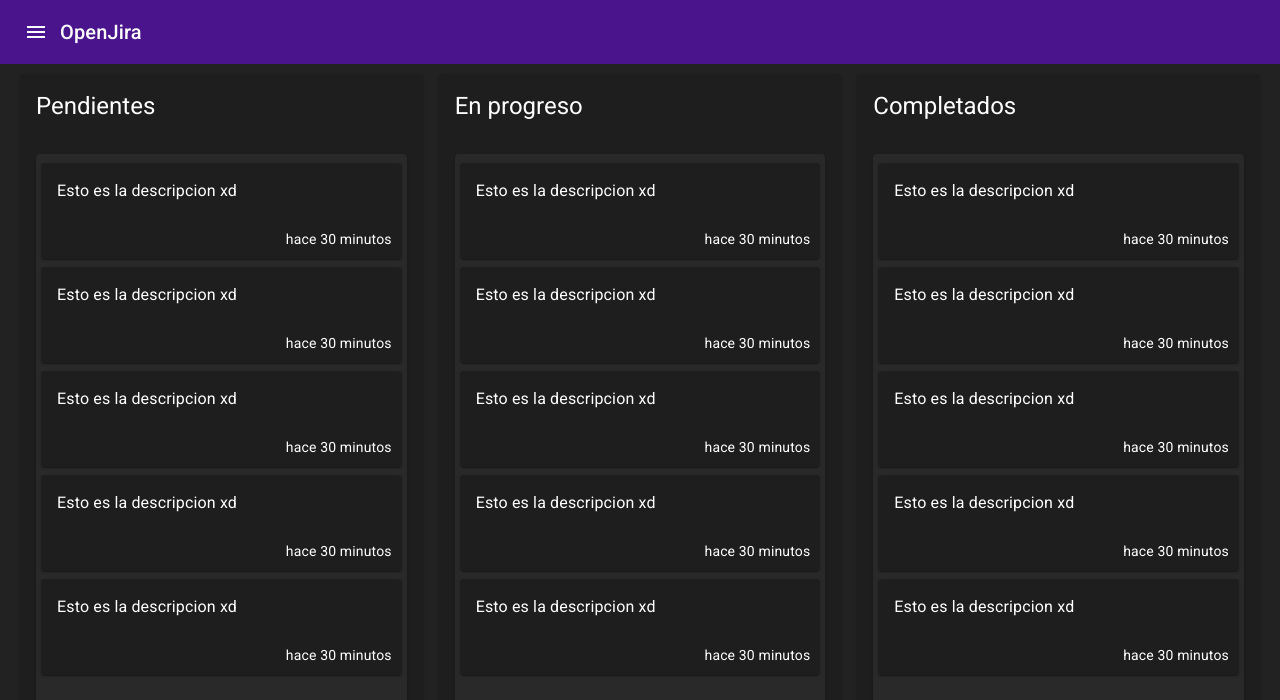
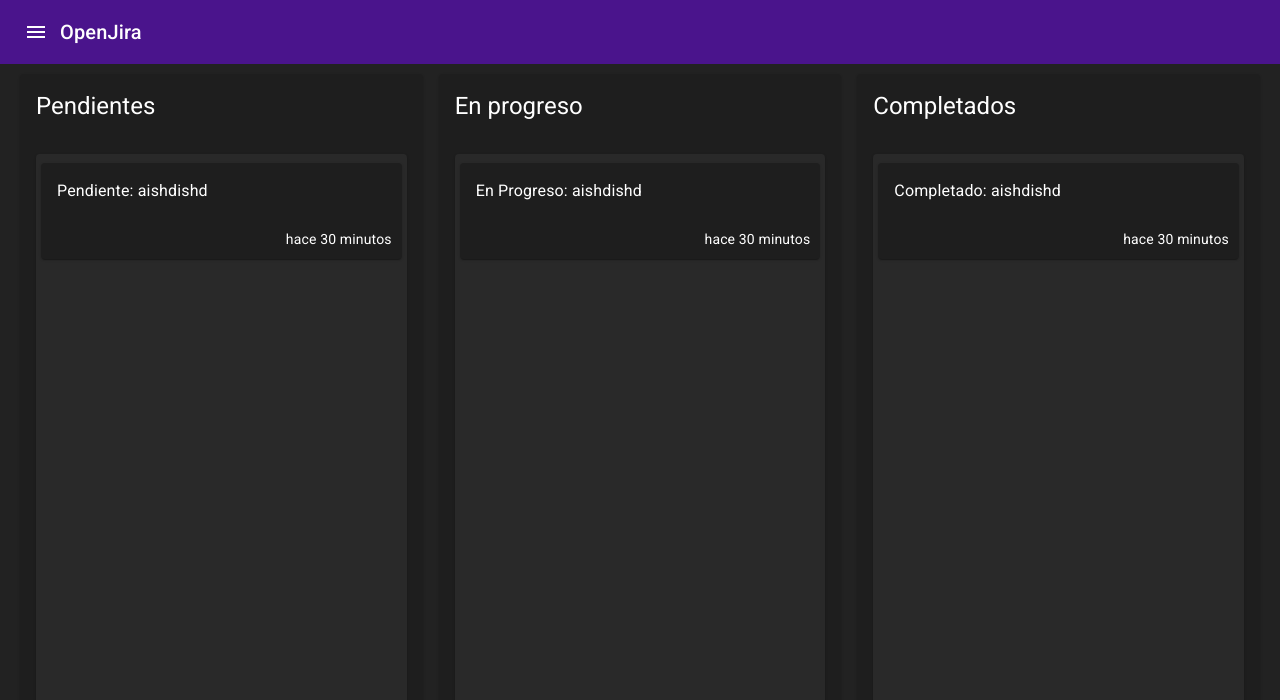
Before and after one commit to AlexanderPerezUrbina/open-jira-next, a Next.js app: page / in a window 1280 px wide. Shown: the top 700 px of the page. Built offline with nearby package versions, Linux system fonts and the light colour scheme.

Commit message:
[add] Se agregan y filtran las Entries en base al Context

```diff
--- a/src/components/ui/entries/EntryCard.tsx
+++ b/src/components/ui/entries/EntryCard.tsx
@@ -1,3 +1,4 @@
+import { Entry } from '@/interfaces';
 import {
     Card,
     CardActionArea,
@@ -6,13 +7,13 @@ import {
     Typography,
 } from '@mui/material';
 
-const EntryCard = () => {
+const EntryCard = ({ description }: Entry) => {
     return (
         <Card sx={{ marginBottom: 1 }}>
             <CardActionArea>
                 <CardContent>
                     <Typography sx={{ whiteSpace: 'pre-line' }}>
-                        Esto es la descripcion xd
+                        {description}
                     </Typography>
                 </CardContent>
 
--- a/src/components/ui/entries/EntryList.tsx
+++ b/src/components/ui/entries/EntryList.tsx
@@ -1,7 +1,21 @@
+import { useContext, useMemo } from 'react';
 import { List, Paper } from '@mui/material';
 import { EntryCard } from '@/components/ui';
+import { EntryStatus } from '@/interfaces';
+import { EntriesContext } from '@/context/entries';
 
-const EntryList = () => {
+interface Props {
+    status: EntryStatus;
+}
+
+const EntryList = ({ status }: Props) => {
+    const { entries } = useContext(EntriesContext);
+
+    const entriesByStatus = useMemo(
+        () => entries.filter((entry) => entry.status === status),
+        [entries, status],
+    );
+
     return (
         <div>
             <Paper
@@ -13,8 +27,11 @@ const EntryList = () => {
                 }}
             >
                 <List sx={{ opacity: 1 }}>
-                    {[...Array(5)].map((_, index) => (
-                        <EntryCard key={`entry-list-item-${index}`} />
+                    {entriesByStatus.map((entry) => (
+                        <EntryCard
+                            {...entry}
+                            key={`entry-list-item-${entry._id}`}
+                        />
                     ))}
                 </List>
             </Paper>
--- a/src/context/entries/EntriesProvider.tsx
+++ b/src/context/entries/EntriesProvider.tsx
@@ -17,19 +17,19 @@ const initialState: EntriesState = {
         {
             _id: uuidv4(),
             createdAt: Date.now(),
-            description: 'aishdishd',
+            description: 'Pendiente: aishdishd',
             status: 'pending',
         },
         {
             _id: uuidv4(),
             createdAt: Date.now() - 86400000,
-            description: 'aishdishd',
+            description: 'En Progreso: aishdishd',
             status: 'in-progress',
         },
         {
             _id: uuidv4(),
             createdAt: Date.now() - 172800000,
-            description: 'aishdishd',
+            description: 'Completado: aishdishd',
             status: 'finished',
         },
     ],
--- a/src/pages/index.tsx
+++ b/src/pages/index.tsx
@@ -12,7 +12,7 @@ const Home: NextPage = () => {
                         <CardHeader title="Pendientes" />
 
                         <CardContent>
-                            <EntryList />
+                            <EntryList status="pending" />
                         </CardContent>
                     </Card>
                 </Grid>
@@ -22,7 +22,7 @@ const Home: NextPage = () => {
                         <CardHeader title="En progreso" />
 
                         <CardContent>
-                            <EntryList />
+                            <EntryList status="in-progress" />
                         </CardContent>
                     </Card>
                 </Grid>
@@ -32,7 +32,7 @@ const Home: NextPage = () => {
                         <CardHeader title="Completados" />
 
                         <CardContent>
-                            <EntryList />
+                            <EntryList status="finished" />
                         </CardContent>
                     </Card>
                 </Grid>
```
